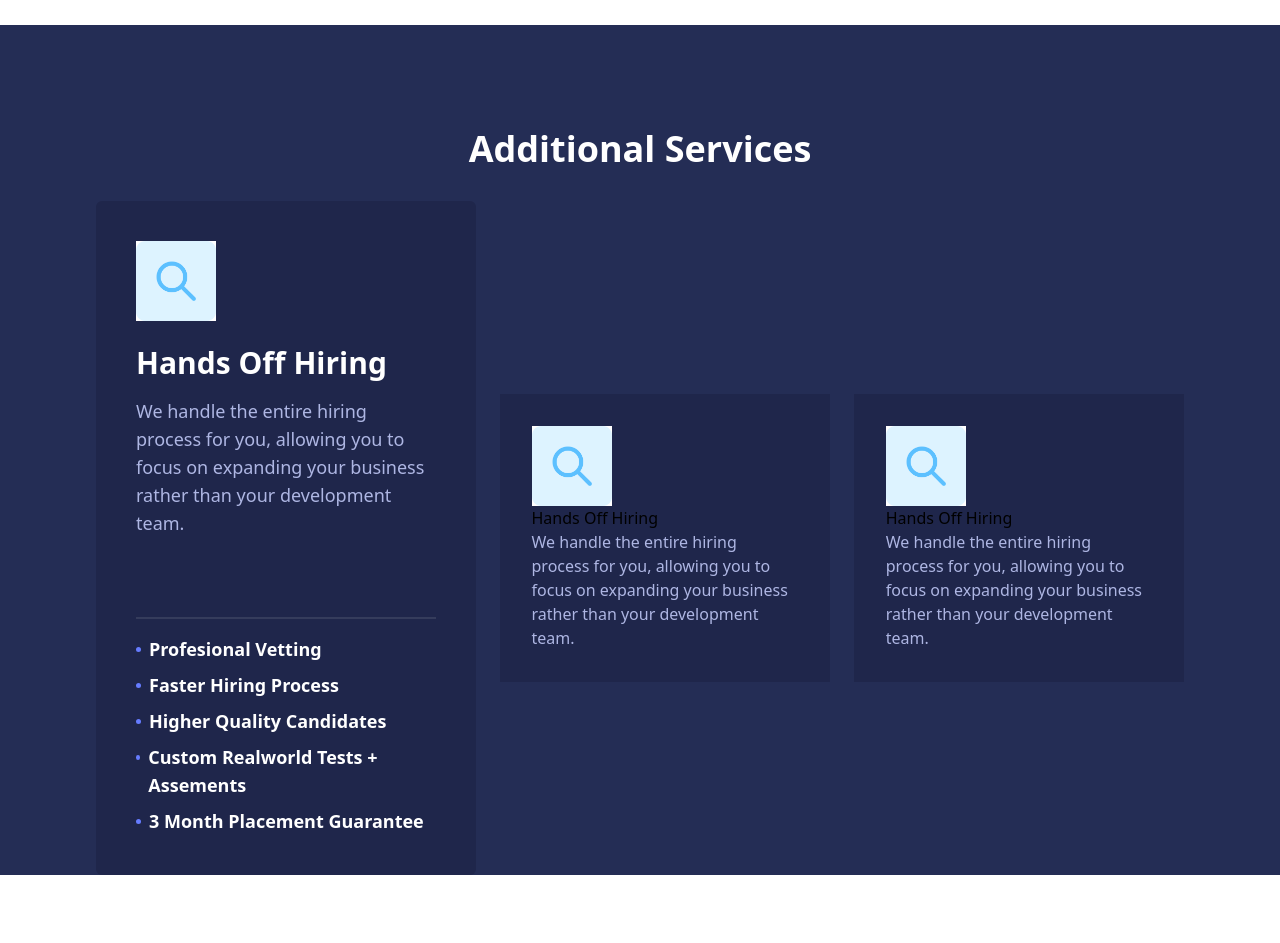
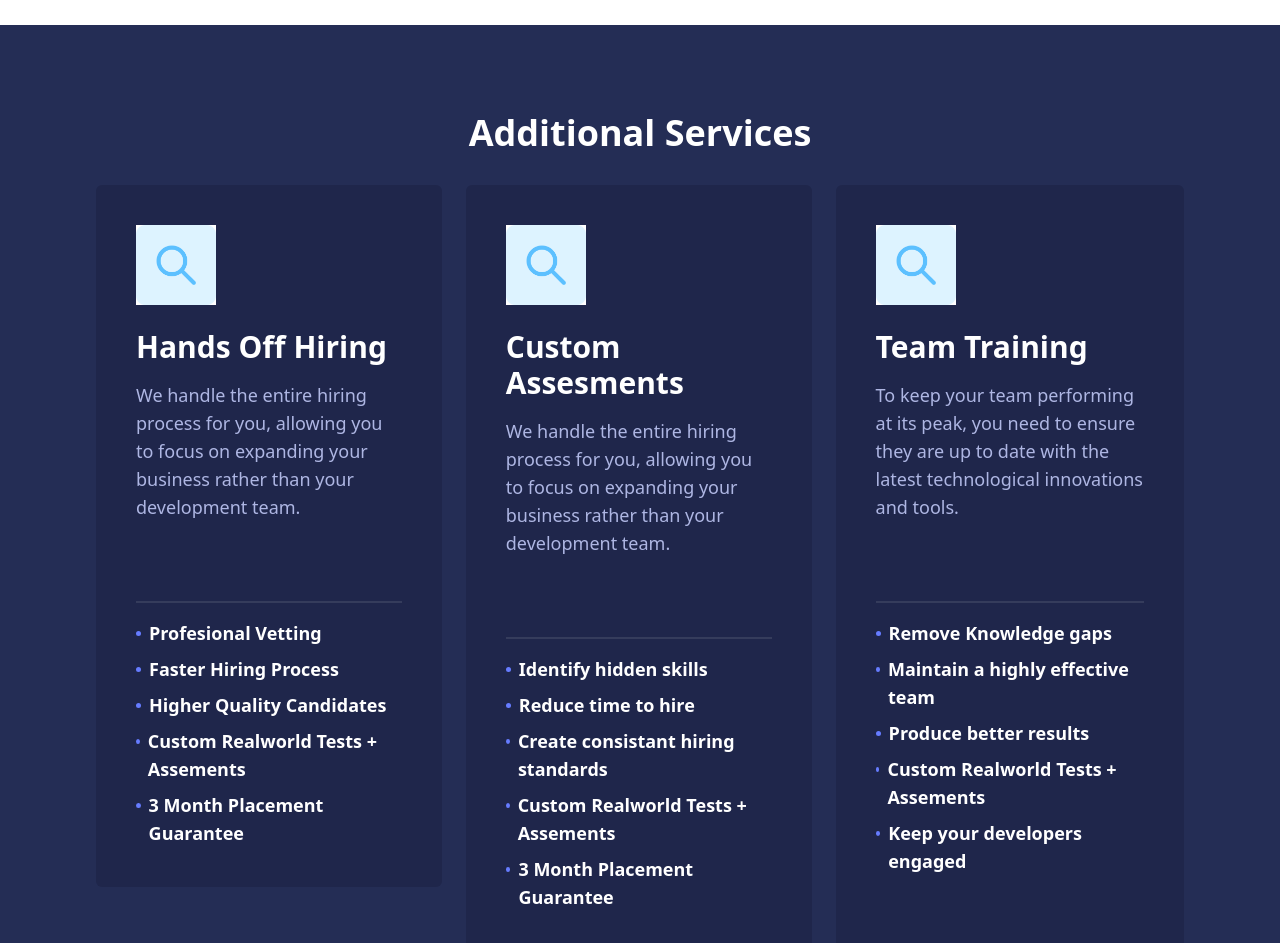
Before and after one commit to emmypuch/vue-school-app-conversion, a Vue app: page / in a window 1280 px wide. Shown: the part 3080-4023 px from the top of the page. Before the commit the page ends 3955 px from the top, so only its background shows below. Built offline with nearby package versions, Linux system fonts and the light colour scheme.

Commit message:
modified template

```diff
--- a/src/components/Service.vue
+++ b/src/components/Service.vue
@@ -1,8 +1,8 @@
 <template>
   <div class="service-wrapper pl-24 pr-24 pt-14 mt-16">
-    <h1 class="text-center text-4xl font-bold mt-12 text-white">{{ msg }}</h1>
-    <div class="service-card-wrapper flex justify-center items-center mt-8">
-      <div class="card p-10 rounded-md">
+    <h1 class="text-center text-4xl font-bold mt-8 text-white">{{ msg }}</h1>
+    <div class="service-card-wrapper flex justify-between mt-8">
+      <div class="card p-10 rounded-md h-full">
         <img :src="Image" alt="" class="h-20" />
         <h2 class="text-white text-3xl font-bold mt-6">Hands Off Hiring</h2>
         <p class="mt-4 mb-6 text-lg">
@@ -48,22 +48,96 @@
         </ul>
       </div>
 
-      <div class="card p-8 ml-6">
+      <div class="card p-10 rounded-md h-full ml-6">
         <img :src="Image" alt="" class="h-20" />
-        <h2>Hands Off Hiring</h2>
-        <p>
+        <h2 class="text-white text-3xl font-bold mt-6">Custom Assesments</h2>
+        <p class="mt-4 mb-6 text-lg">
           We handle the entire hiring process for you, allowing you to focus on
           expanding your business rather than your development team.
         </p>
+        <div class="border mt-20"></div>
+        <ul class="mt-4">
+          <div class="flex">
+            <div class="circle mt-3"></div>
+            <li class="ml-2 text-white text-lg font-bold">
+              Identify hidden skills
+            </li>
+          </div>
+
+          <div class="flex">
+            <div class="circle mt-5"></div>
+            <li class="ml-2 text-lg font-bold text-white mt-2">
+              Reduce time to hire
+            </li>
+          </div>
+
+          <div class="flex">
+            <div class="circle mt-5"></div>
+            <li class="ml-2 text-lg font-bold text-white mt-2">
+              Create consistant hiring standards
+            </li>
+          </div>
+
+          <div class="flex">
+            <div class="circle mt-5"></div>
+            <li class="ml-2 text-lg font-bold text-white mt-2">
+              Custom Realworld Tests + Assements
+            </li>
+          </div>
+
+          <div class="flex">
+            <div class="circle mt-5"></div>
+            <li class="ml-2 text-lg font-bold text-white mt-2">
+              3 Month Placement Guarantee
+            </li>
+          </div>
+        </ul>
       </div>
 
-      <div class="card p-8 ml-6">
+      <div class="card p-10 rounded-md ml-6">
         <img :src="Image" alt="" class="h-20" />
-        <h2>Hands Off Hiring</h2>
-        <p>
-          We handle the entire hiring process for you, allowing you to focus on
-          expanding your business rather than your development team.
+        <h2 class="text-white text-3xl font-bold mt-6">Team Training</h2>
+        <p class="mt-4 mb-6 text-lg">
+          To keep your team performing at its peak, you need to ensure they are
+          up to date with the latest technological innovations and tools.
         </p>
+        <div class="border mt-20"></div>
+        <ul class="mt-4">
+          <div class="flex">
+            <div class="circle mt-3"></div>
+            <li class="ml-2 text-white text-lg font-bold">
+              Remove Knowledge gaps
+            </li>
+          </div>
+
+          <div class="flex">
+            <div class="circle mt-5"></div>
+            <li class="ml-2 text-lg font-bold text-white mt-2">
+              Maintain a highly effective team
+            </li>
+          </div>
+
+          <div class="flex">
+            <div class="circle mt-5"></div>
+            <li class="ml-2 text-lg font-bold text-white mt-2">
+              Produce better results
+            </li>
+          </div>
+
+          <div class="flex">
+            <div class="circle mt-5"></div>
+            <li class="ml-2 text-lg font-bold text-white mt-2">
+              Custom Realworld Tests + Assements
+            </li>
+          </div>
+
+          <div class="flex">
+            <div class="circle mt-5"></div>
+            <li class="ml-2 text-lg font-bold text-white mt-2">
+              Keep your developers engaged
+            </li>
+          </div>
+        </ul>
       </div>
     </div>
   </div>
```
